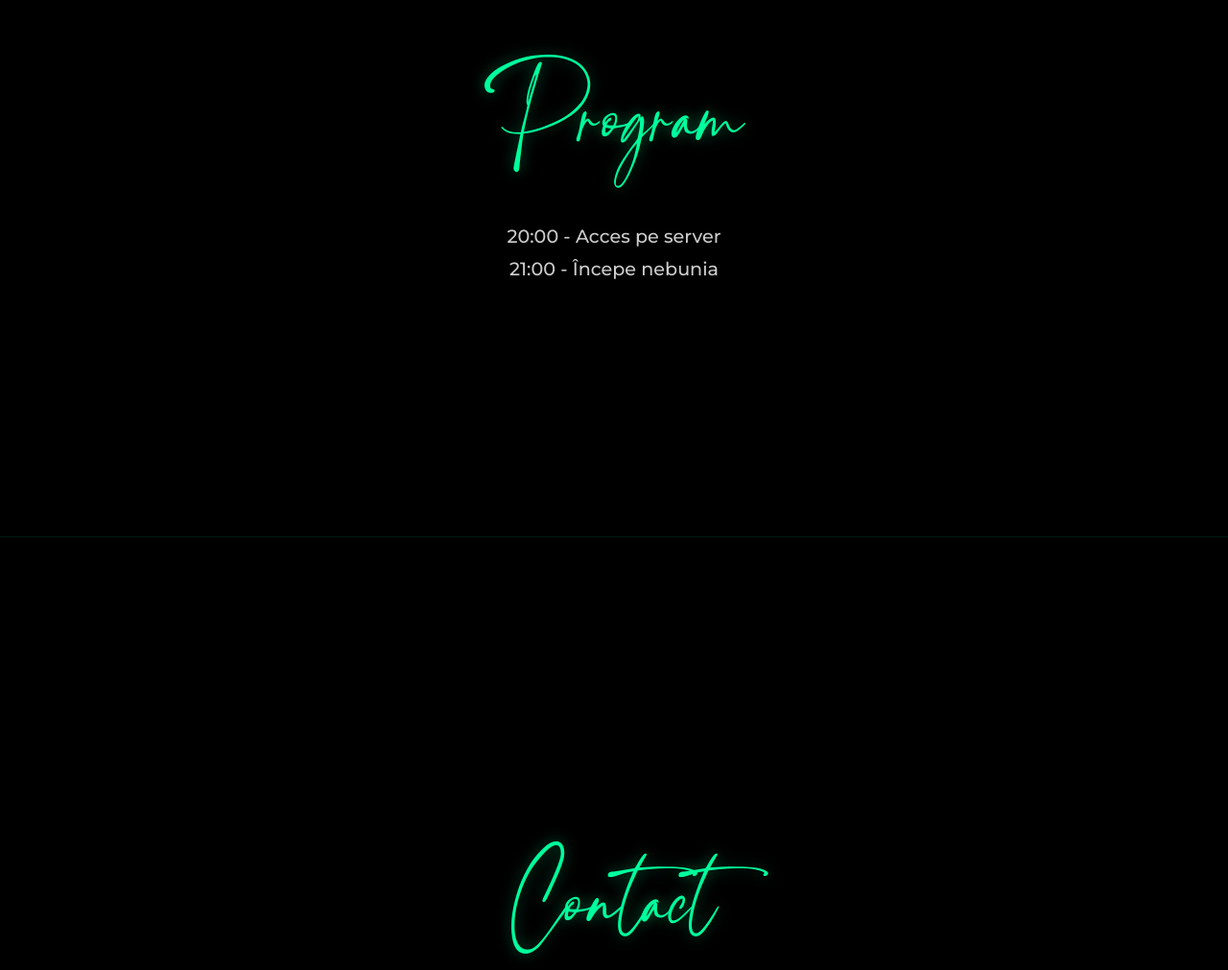
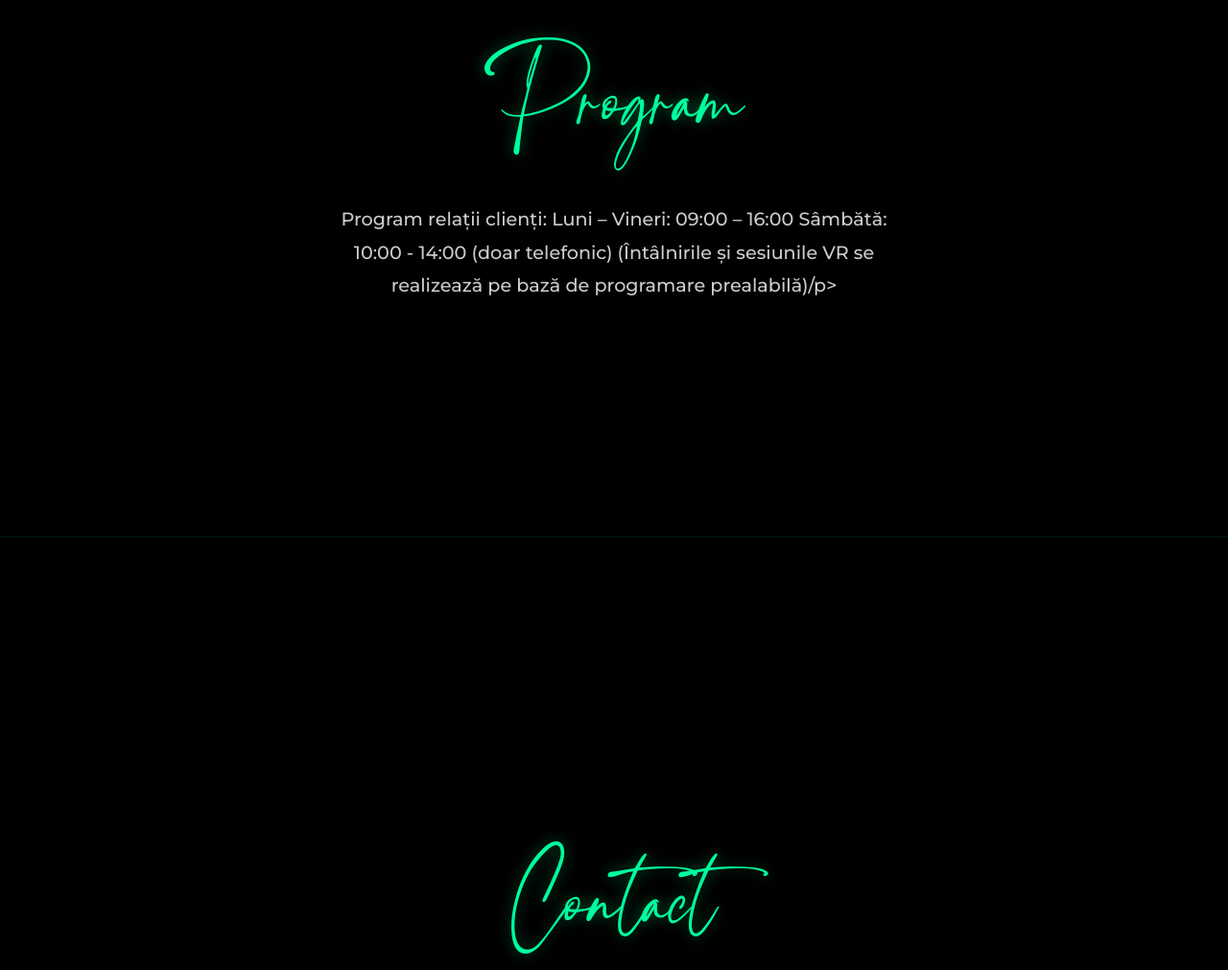
Before and after one commit to Dannydm112/site-forfun, a plain HTML site: page index.html in a window 1280 px wide. Shown: the part 2007-3018 px from the top of the page at 96% size. Drawn offline with Linux system fonts and the light colour scheme.

Commit message:
Update index.html

```diff
--- a/index.html
+++ b/index.html
@@ -54,7 +54,10 @@ Contactați-ne pentru a programa o primă sesiune de consultanță și pentru a
 <!-- Secțiunea Program -->
 <section id="program" class="content-section">
     <h2>Program</h2>
-    <p>20:00 - Acces pe server<br>21:00 - Începe nebunia</p>
+    <p>Program relații clienți:
+Luni – Vineri: 09:00 – 16:00
+        Sâmbătă: 10:00 - 14:00 (doar telefonic)
+(Întâlnirile și sesiunile VR se realizează pe bază de programare prealabilă)/p>
 </section>
 
 <!-- Secțiunea Contact -->
```
